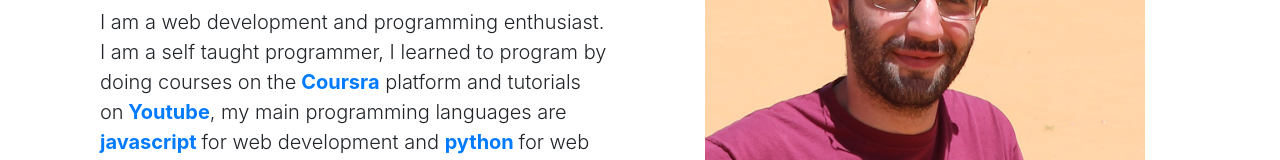
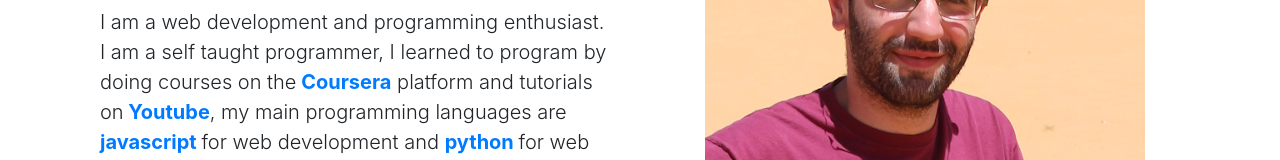
Before and after one commit to redasalmi/redasalmi-portfolio, a React (Create React App) app: page / in a window 1280 px wide. Shown: the part 297-457 px from the top of the page. Built offline with nearby package versions, Linux system fonts and the light colour scheme.

Commit message:
Update About.js

```diff
--- a/src/components/About.js
+++ b/src/components/About.js
@@ -21,7 +21,7 @@ const About = () => {
           <p>
             I am a web development and programming enthusiast. I am a self
             taught programmer, I learned to program by doing courses on the
-            <span className="font-weight-bold text-primary"> Coursra</span>{" "}
+            <span className="font-weight-bold text-primary"> Coursera</span>{" "}
             platform and tutorials on
             <span className="font-weight-bold text-primary"> Youtube</span>, my
             main programming languages are
```
